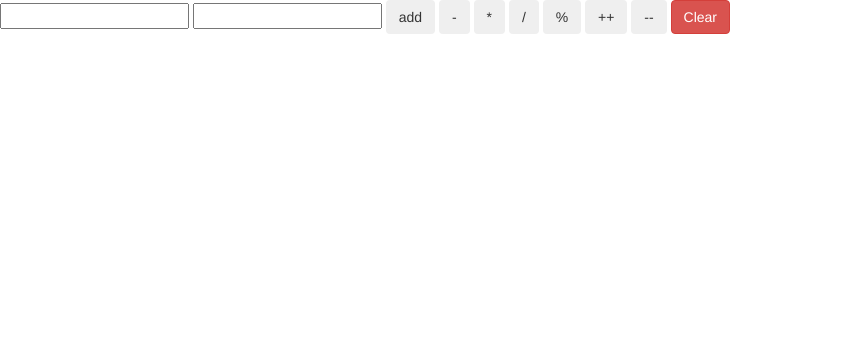
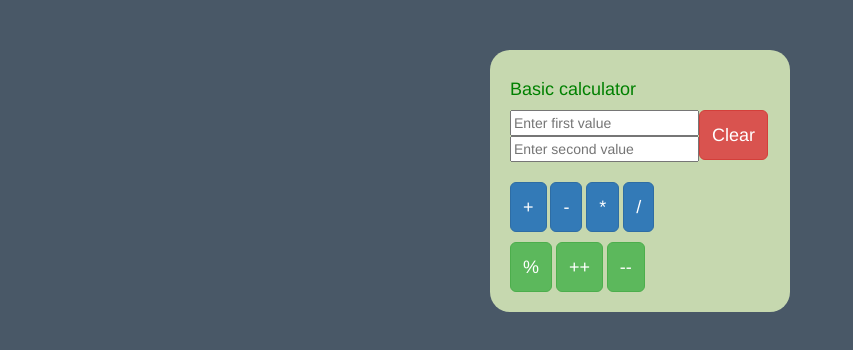
Before and after one commit to mannyy91s/w3d2-make-a-calculator, a plain HTML site: page index.html in a window 1280 px wide. Shown: the whole page, without its empty margins (0-853 px from the left). Drawn offline with nearby package versions, Linux system fonts and the light colour scheme.

Commit message:
added css to calculator

```diff
--- a/css/global.css
+++ b/css/global.css
@@ -0,0 +1,26 @@
+body{
+    background-color: #495867;
+    width: 100%;
+}
+.calculator{
+    background: #C6D8AF;
+    padding: 20px;
+    width: 300px;
+    margin-left: auto;
+    margin-right: auto;
+    margin-top: 50px;
+    border-radius: 20px;
+}
+h4{
+    color: green;
+}
+.btn{
+    padding: 12px;
+}
+.btn-primary{
+    margin-bottom: 10px;
+}
+#clearButton{
+    top: 110px;
+    position: absolute;
+}
--- a/index.html
+++ b/index.html
@@ -1,28 +1,30 @@
 <!DOCTYPE html>
 <html>
 <head>
-  <title>Control Flow</title>
+    <title>Calculator</title>
     <meta http-equiv="Content-Type" content="text/html; charset=utf-8" />
     <meta http-equiv="X-UA-Compatible" content="IE=edge" />
     <meta name="viewport" content="width=device-width, initial-scale=1.0" />
     <script type="text/javascript" src="https://cdn.polyfill.io/v2/polyfill.min.js?features=fetch"></script>
     <!-- Stylesheets go here. -->
     <link rel="stylesheet" href="https://maxcdn.bootstrapcdn.com/bootstrap/3.3.7/css/bootstrap.min.css" integrity="sha384-BVYiiSIFeK1dGmJRAkycuHAHRg32OmUcww7on3RYdg4Va+PmSTsz/K68vbdEjh4u" crossorigin="anonymous">
+    <link rel="stylesheet" href="css/global.css">
 </head>
 <body>
-
-
-    <input type="text" id="firstValue">
-    <input type="text" id="secondValue">
-    <button type="button" id="addButton" class="btn">add</button>
-    <button id="subButton" class="btn">-</button>
-    <button id="mulButton" class="btn ">*</button>
-    <button id="divdButton" class="btn">/</button>
-    <button id="remainderButton" class="btn">%</button>
-    <button id="incrementButton" class="btn">++</button>
-    <button id="decrementButton" class="btn">--</button>
-    <button id="clearButton" class="btn btn-danger">Clear</button>
-
+    <div class="calculator">
+        <h4>Basic calculator</h4>
+        <input type="text" id="firstValue" placeholder="Enter first value">
+        <input type="text" id="secondValue" placeholder="Enter second value">
+        <button id="clearButton" class="btn btn-danger btn-lg">Clear</button>
+        <br /><br />
+        <button type="button" id="addButton" class="btn btn-primary btn-lg">+</button>
+        <button id="subButton" class="btn btn-primary btn-lg">-</button>
+        <button id="mulButton" class="btn btn-primary btn-lg">*</button>
+        <button id="divdButton" class="btn btn-primary btn-lg">/</button><br />
+        <button id="remainderButton" class="btn btn-success btn-lg">%</button>
+        <button id="incrementButton" class="btn btn-success btn-lg">++</button>
+        <button id="decrementButton" class="btn btn-success btn-lg">--</button>
+    </div>
     <script src="js/calc.js"></script>
     <script src="js/index-calc.js"></script>
 
--- a/js/index-calc.js
+++ b/js/index-calc.js
@@ -62,3 +62,7 @@ document.getElementById('decrementButton').addEventListener('click', function()
 
     document.getElementById('firstValue').value = answer
 })
+document.getElementById('num').addEventListener('click'),
+    function(){
+        document.getElementById('firstValue').value = 1
+    }
```
Lines whose indentation alone changed are shown as unchanged.
